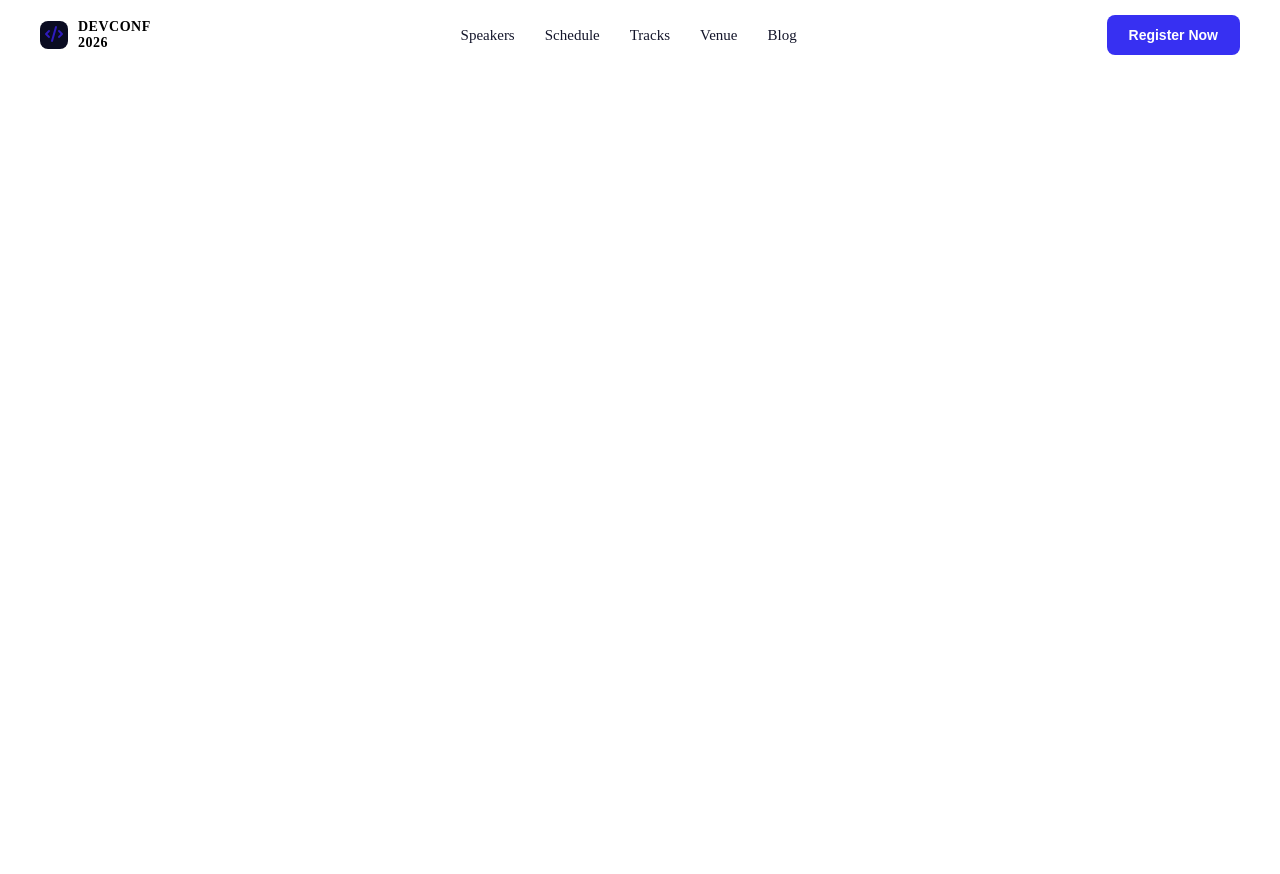
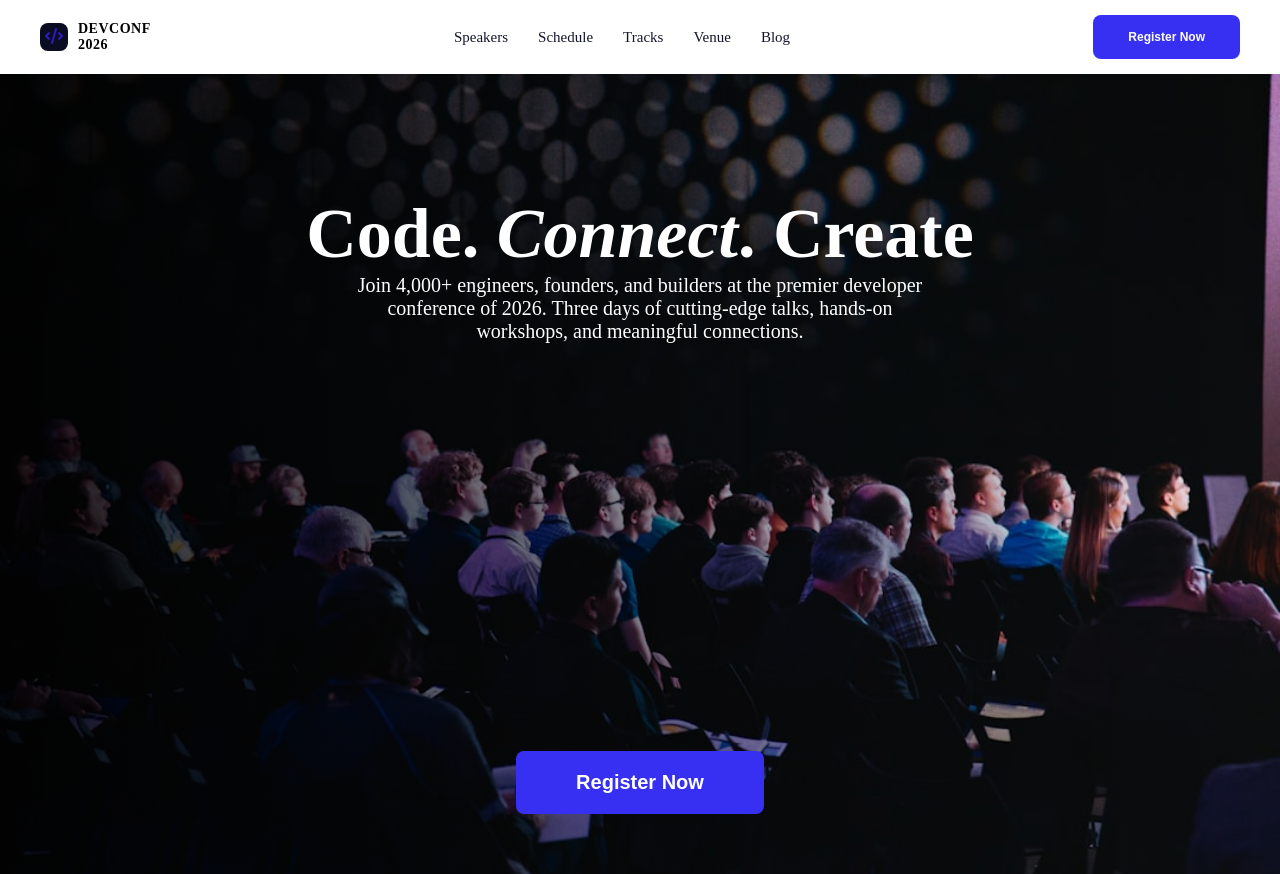
Before and after one commit to AbusufianEmon/DevConf, a plain HTML site: page index.html in a window 1280 px wide. Before the commit the page ends 800 px from the top, so only its background shows below. Drawn offline with Linux system fonts and the light colour scheme.

Commit message:
Hero Section Completed

```diff
--- a/index.html
+++ b/index.html
@@ -3,7 +3,7 @@
 <head>
     <meta charset="UTF-8">
     <meta name="viewport" content="width=device-width, initial-scale=1.0">
-    <title>Document</title>
+    <title>DEVCONF</title>
     <link rel="stylesheet" href="./style.css">
     <link rel="stylesheet" href="https://cdnjs.cloudflare.com/ajax/libs/font-awesome/7.0.1/css/all.min.css">
 </head>
@@ -22,7 +22,7 @@
 
             </div>
 
-            <div class="">
+            <div>
                 <ul>
                     <li><a href="">Speakers</a></li>
                     <li><a href="">Schedule</a></li>
@@ -38,5 +38,19 @@
 
         </nav>
     </header>
+    <!--Navbar End-->
+    <!-- Hero -->
+    <section class="hero">
+        <div class="hero-text">
+            <h1>Code. <span>Connect</span>. Create</h1>
+            <p>Join 4,000+ engineers, founders, and builders at the premier developer conference of 2026. Three days of cutting-edge talks, hands-on workshops, and meaningful connections.</p>
+        </div>
+        <div class="hero-button">
+            <button>Register Now</button>
+        </div>
+
+
+
+    </section>
 </body>
 </html>
--- a/style.css
+++ b/style.css
@@ -8,9 +8,9 @@ button {
     background-color: #3730f2;
     color: #fff;
     border: none;
-    padding: 12px 22px;
+    padding: 15px 35px;
     border-radius: 8px;
-    font-size: 14px;
+    font-size: 12px;
     font-weight: bold;
     cursor: pointer;
 }
@@ -61,3 +61,55 @@ button {
     color: #14162b;
     font-size: 15px;
 }
+
+.hero {
+    background-image: linear-gradient(
+        to right,
+    rgba(0, 0, 0, 0.85),  /* Starts dark on the left */
+    rgba(0, 0, 0, 0.01)
+        ), url(./assets/banner.jpg);
+
+    background-size: cover;
+    background-position: center;
+    background-repeat: no-repeat;
+    width: 100%;
+    height: 100vh;
+
+    display: flex;
+    flex-direction: column;
+    align-items: center;
+    padding: 40px 20px 60px;
+}
+
+.hero-text {
+    display: grid;
+    justify-items: center;
+    padding-top: 80px;
+}
+
+.hero-text h1 {
+    font-size: 70px;
+    color: #fff;
+    font-weight: 900;
+}
+
+.hero-text span {
+    font-style: italic;
+}
+
+.hero-text p {
+    font-size: 20px;
+    color: #fff;
+    max-width: 600px;
+    text-align: center;
+}
+
+.hero button {
+    padding: 20px 60px;
+    font-size: 20px;
+}
+
+.hero-button {
+    margin-top: auto;
+    align-items: end;
+}
```
